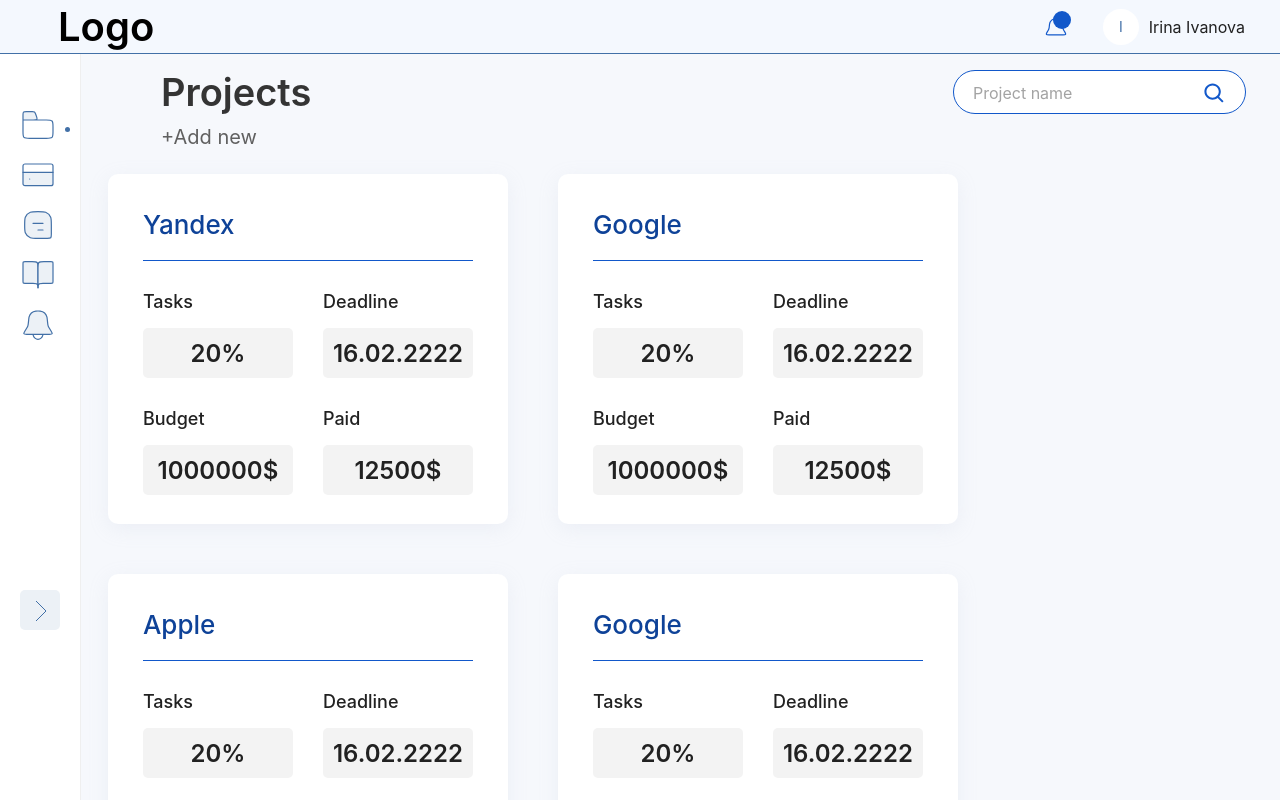
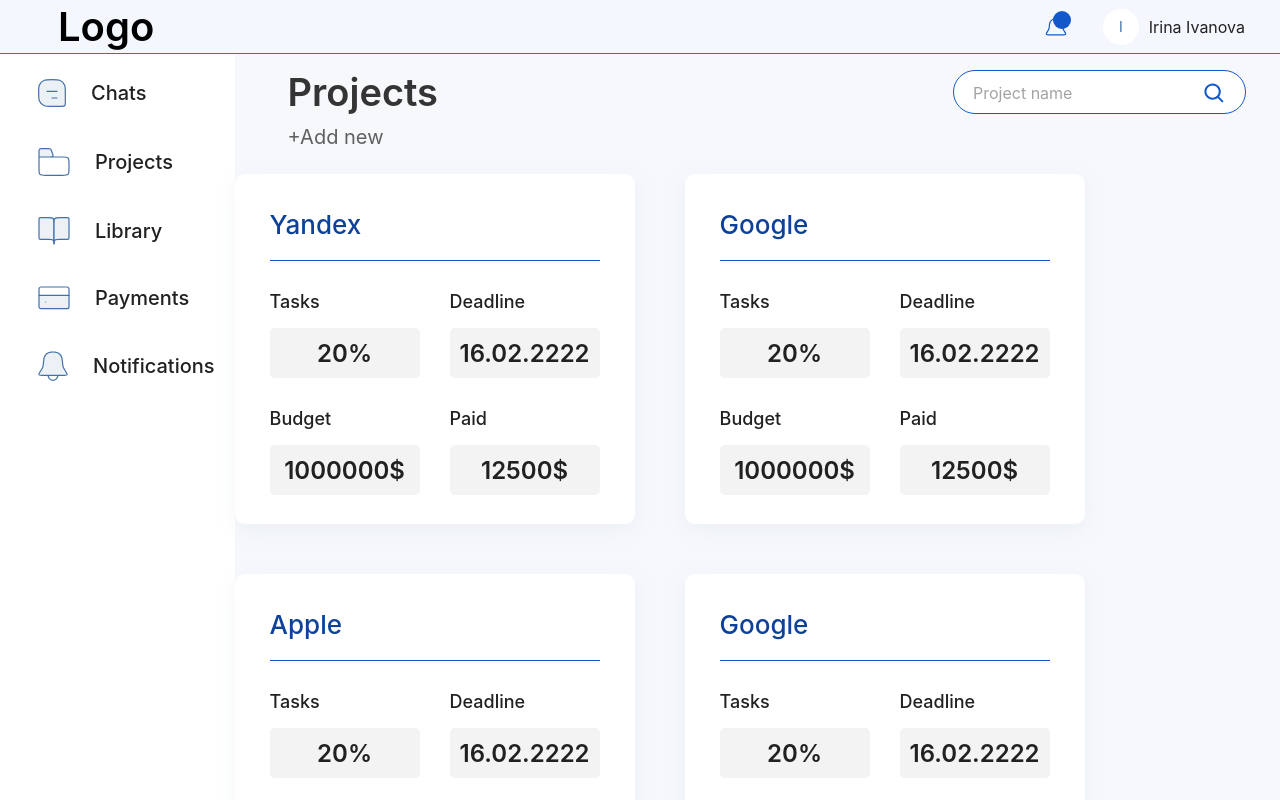
Before and after one commit to Cherkasant/khanukova, a React (Create React App) app: page / in a window 1280 px wide. Shown: the top 800 px of the page. Built offline with nearby package versions, Linux system fonts and the light colour scheme.

Commit message:
update Menu

```diff
--- a/src/Components/Header/Menu/Menu.module.css
+++ b/src/Components/Header/Menu/Menu.module.css
@@ -1,12 +1,28 @@
-.menuContainer {
+.container {
     display: flex;
-    justify-content: space-between;
     flex-direction: column;
     padding: 46px 0 20px 0;
-    height: 530px;
+    width: 222px;
+    background-color: white;
+    height: 100%;
+    padding: 25px 20px 0 38px;
 }
 
-.icons {
+.navButton {
+    display: flex;
+    margin-bottom: 41px;
+    text-decoration: none;
+    align-items: center;
+    font-family: "Inter";
+    font-style: normal;
+    font-weight: 500;
+    font-size: 20px;
+    line-height: 24px;
+    color: #212121;
+    gap: 25px;
+}
+
+/*.icons {
     padding-left: 45px;
     font-family: 'Inter';
     font-style: normal;
@@ -20,12 +36,6 @@
 
 .icons:hover {
     opacity: 0.5;
-}
-
-.containerButton {
-    display: flex;
-    align-items: center;
-    padding-left: 20px;
 }
 
 .button {
@@ -57,3 +67,4 @@
 .test {
     color: red
 }
+*/
--- a/src/Components/Header/Menu/Menu.tsx
+++ b/src/Components/Header/Menu/Menu.tsx
@@ -1,87 +1,45 @@
 import React from "react";
+import { NavLink, useLocation } from "react-router-dom";
+import { ChatsIcon } from "../../../Assets/icons/ChatsIcon";
+
 import styles from "./Menu.module.css";
-
-import {
-  Menu,
-  MenuItem,
-  Sidebar,
-  SubMenu,
-  useProSidebar,
-} from "react-pro-sidebar";
+import classNames from "classnames";
+import { ProjectsIcon } from "../../../Assets/icons/ProjectsIcon";
+import { LibraryIcon } from "../../../Assets/icons/LibraryIcon";
 import { PaymentsIcon } from "../../../Assets/icons/PaymentsIcon";
-import { ChatsIcon } from "../../../Assets/icons/ChatsIcon";
-import { LibraryIcon } from "../../../Assets/icons/LibraryIcon";
 import { NotificationsIcon } from "../../../Assets/icons/NotificationsIcon";
-import { OpenMenuIcon } from "../../../Assets/icons/OpenMenuIcon";
-import Button, { ButtonTypes } from "../../Button";
-import { AddNewProjectIcon } from "../../../Assets/icons/AddNewProjectIcon";
-import { FileCreateIcon } from "../../../Assets/icons/FileCreateIcon";
-import { TransformIcon } from "../../../Assets/icons/TransformIcon";
-import { ProjectsIcon } from "../../../Assets/icons/ProjectsIcon";
 
 const UserMenu = () => {
-  const { collapseSidebar, collapsed } = useProSidebar();
+
+  const { pathname } = useLocation();
+  const navButtons = [
+    { name: "Chats", icon: <ChatsIcon />, link: "/" },
+    { name: "Projects", icon: <ProjectsIcon />, link: "" },
+    { name: "Library", icon: <LibraryIcon />, link: "" },
+    { name: "Payments", icon: <PaymentsIcon />, link: "" },
+    { name: "Notifications", icon: <NotificationsIcon />, link: "" },
+  ];
 
   return (
-    <div style={{ display: "flex", height: "100%", width: "244px" }}>
-      <Sidebar
-        collapsedWidth="80px"
-        backgroundColor="white"
-        defaultCollapsed={true}
-      >
-        <div className={styles.menuContainer}>
-          <div>
-            <Menu
-              menuItemStyles={{
-                SubMenuExpandIcon: { color: "#4270A7" },
-              }}
-            >
-              <SubMenu
-                icon={<ProjectsIcon />}
-                label={"Projects"}
-                className={styles.submenu}
-              >
-                <MenuItem icon={<AddNewProjectIcon />}>
-                  <div className={styles.submenuIcons}>New project</div>
-                </MenuItem>
-                <MenuItem icon={<FileCreateIcon />}>
-                  <div className={styles.submenuIcons}>New project</div>
-                </MenuItem>
-                <MenuItem icon={<FileCreateIcon />}>
-                  <div className={styles.submenuIcons}>New project</div>
-                </MenuItem>
-                <MenuItem icon={<FileCreateIcon />}>
-                  <div className={styles.submenuIcons}>New project</div>
-                </MenuItem>
-              </SubMenu>
-
-              <MenuItem icon={<PaymentsIcon />}>
-                <div className={styles.icons}>Payments</div>
-              </MenuItem>
-              <MenuItem icon={<ChatsIcon />}>
-                <div className={styles.icons}>Chats</div>
-              </MenuItem>
-              <MenuItem icon={<LibraryIcon />}>
-                <div className={styles.icons}>Library</div>
-              </MenuItem>
-              <MenuItem icon={<NotificationsIcon />}>
-                <div className={styles.icons}>Notifications</div>
-              </MenuItem>
-            </Menu>
-          </div>
-          <div className={styles.containerButton}>
-            <Button
-              onClick={() => collapseSidebar()}
-              title={collapsed ? <OpenMenuIcon /> : <TransformIcon />}
-              type={ButtonTypes.IconButton}
-              className={styles.button}
-            />
-            <div className={styles.icons}>Close</div>
-          </div>
-        </div>
-      </Sidebar>
+    <>
+    <div className={styles.container}>
+      {navButtons.map(({ link, name, icon }) => {
+        return (
+          <NavLink
+            key={link}
+            to={link}
+            className={classNames(styles.navButton, {
+              [styles.activeNavButton]: pathname === link,
+            })}
+          >
+            {icon}
+            {name}
+          </NavLink>
+        );
+      })}
     </div>
-  );
+  </>
+);
 };
 
 export default UserMenu;
```
Also changed, not shown: src/Assets/icons/ArrayDownIcon.tsx (added, +15 -0 lines).
